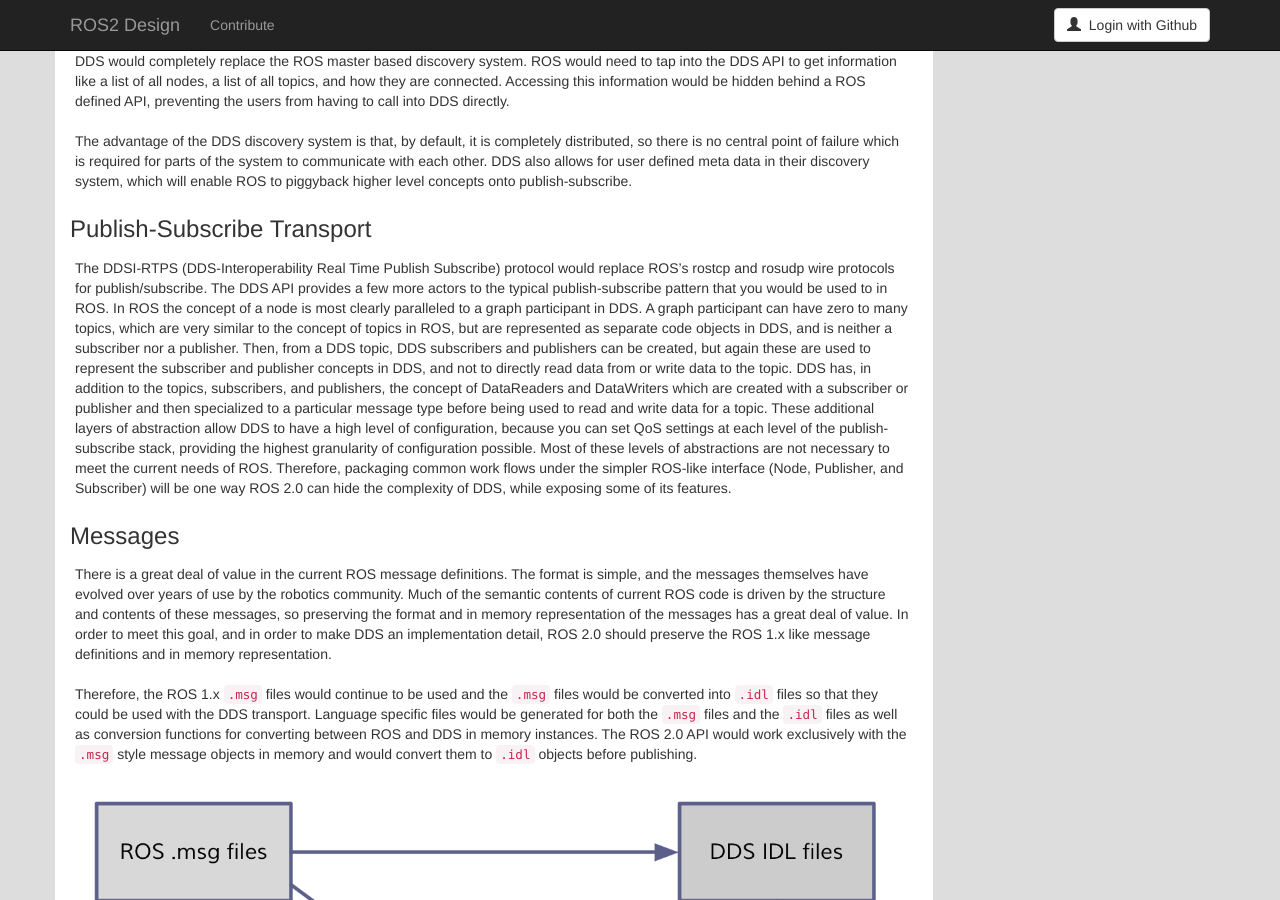
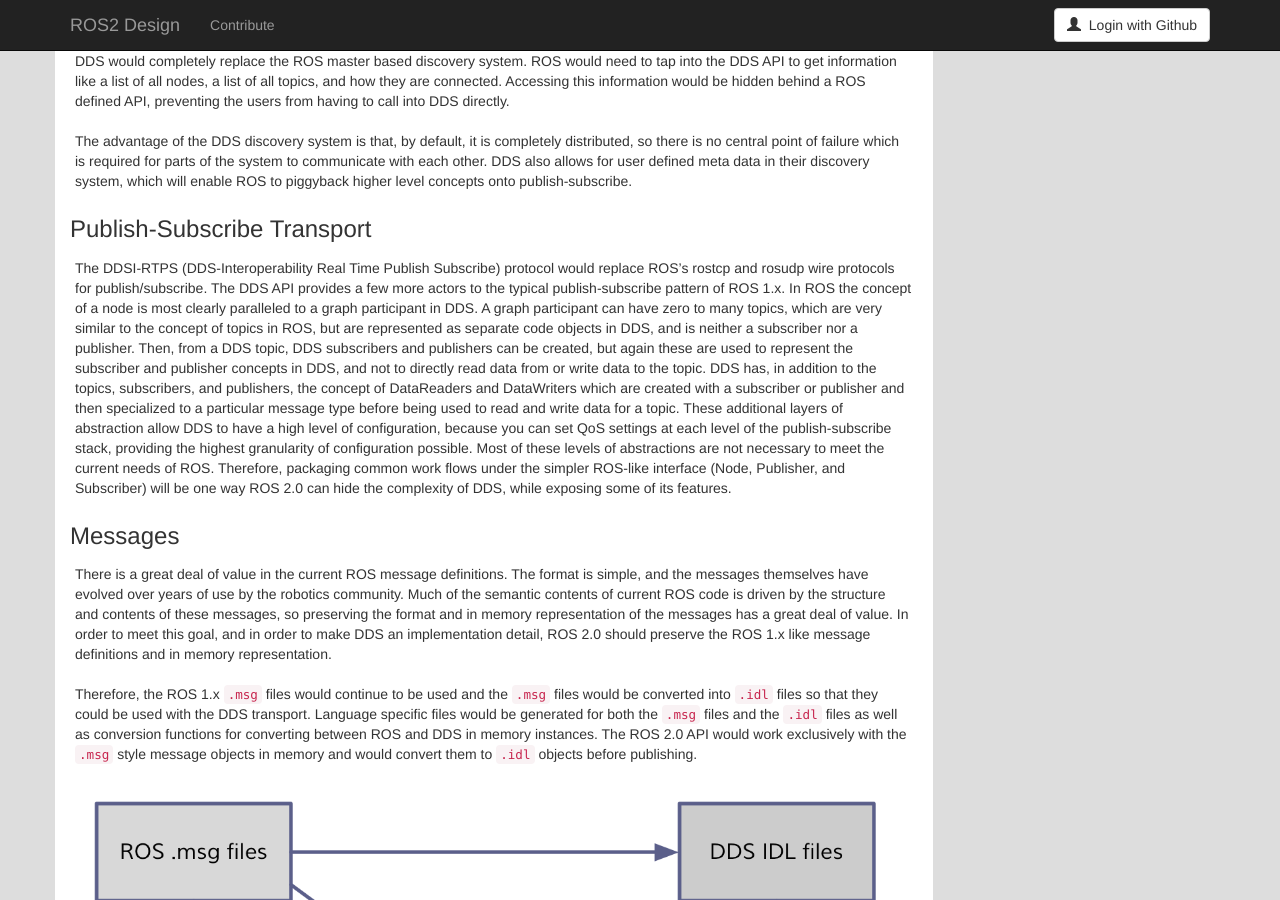
Before and after one commit to ros2/design, a Jekyll site: the page built from articles/20_ros_with_dds.md, in a window 1280 px wide and 900 px high, scrolled down 3724 px. Built offline with Jekyll 4.4.1, drawn with Linux system fonts in a browser that asks for light colours; nearby versions of some CDN libraries.

Commit message:
Update 20_ros_with_dds.md
minor wording tweak.

```diff
--- a/articles/20_ros_with_dds.md
+++ b/articles/20_ros_with_dds.md
@@ -156,7 +156,7 @@
 ### Publish-Subscribe Transport
 
 The DDSI-RTPS (DDS-Interoperability Real Time Publish Subscribe) protocol would replace ROS's rostcp and rosudp wire protocols for publish/subscribe.
-The DDS API provides a few more actors to the typical publish-subscribe pattern that you would be used to in ROS.
+The DDS API provides a few more actors to the typical publish-subscribe pattern of ROS 1.x.
 In ROS the concept of a node is most clearly paralleled to a graph participant in DDS.
 A graph participant can have zero to many topics, which are very similar to the concept of topics in ROS, but are represented as separate code objects in DDS, and is neither a subscriber nor a publisher.
 Then, from a DDS topic, DDS subscribers and publishers can be created, but again these are used to represent the subscriber and publisher concepts in DDS, and not to directly read data from or write data to the topic.
```
